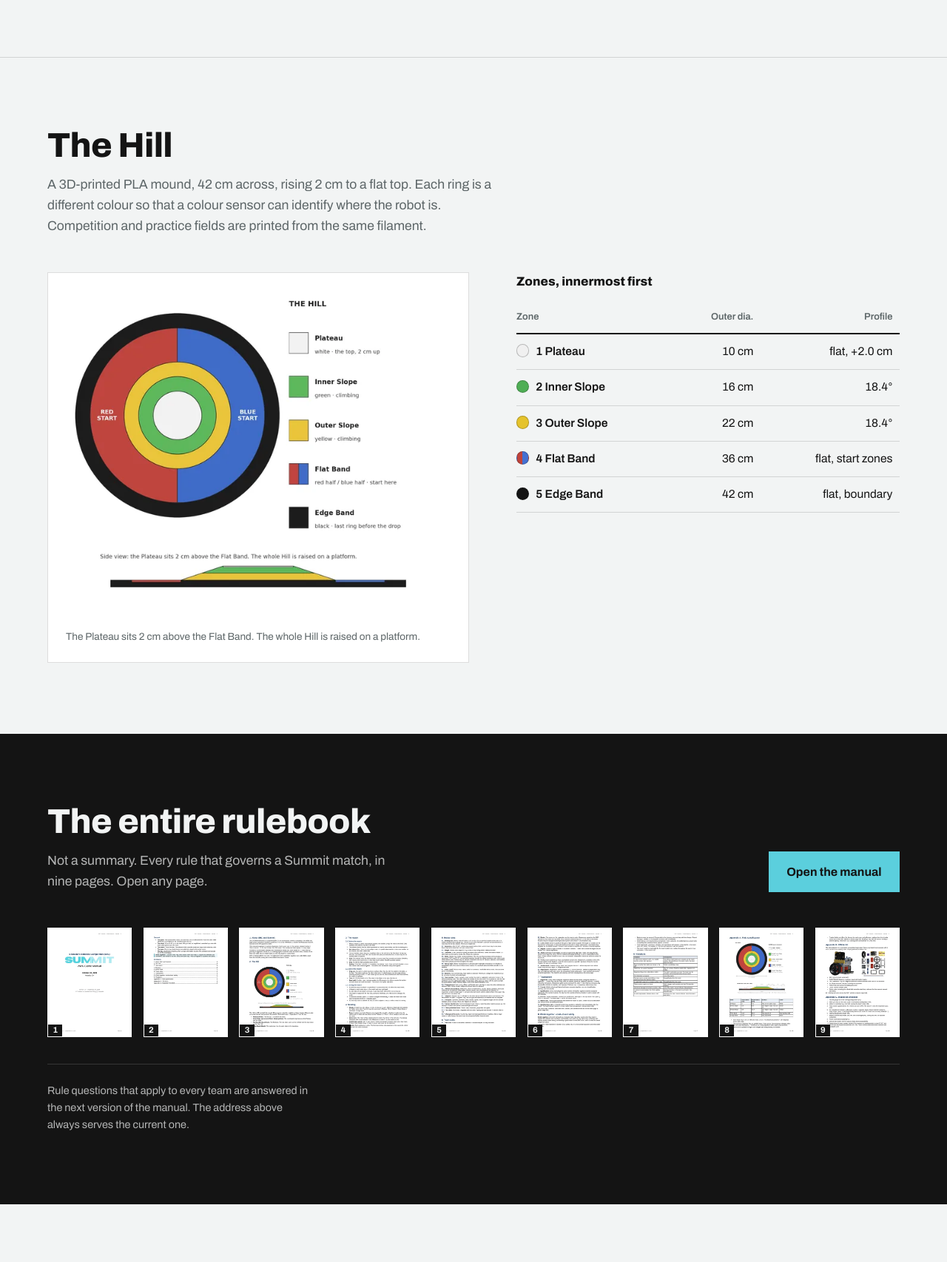
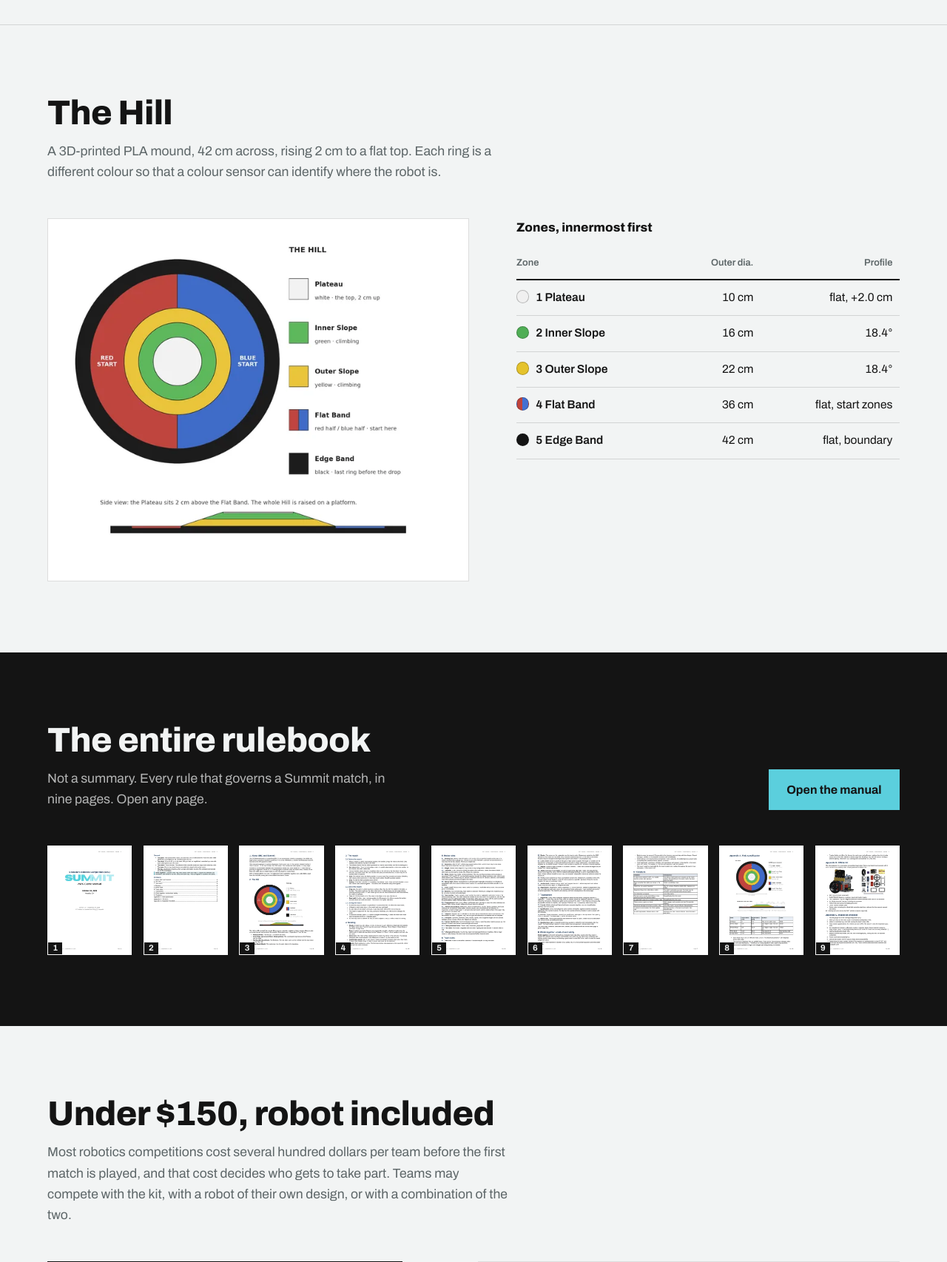
Before and after one commit to Krishlin/RoboticsCompWebsite, a Flask app: page / in a window 1280 px wide. Shown: the part 1400-3106 px from the top of the page at 74% size. Run offline with Flask 3, Linux system fonts and the light colour scheme.

Commit message:
removed random descriptions

```diff
--- a/app/routes.py
+++ b/app/routes.py
@@ -63,48 +63,33 @@ ROUTE_INDEX = [
 # live here with the rest of the page's copy rather than in the build tool.
 # A slug with no rendered images is skipped, so the gallery shrinks rather
 # than breaking if a view is dropped from the renders.
+#
+# The caption is optional and most views do not have one. A photograph of a
+# robot does not need a paragraph telling you it is a robot; the ones here
+# are the facts the picture cannot show you on its own.
 BOT_VIEWS = [
-    {
-        "slug": "three-quarter-left",
-        "label": "Three-quarter",
-        "caption": "The micro:bit pushes into the edge connector on the Wukong "
-                   "board, which has the battery built in.",
-    },
+    {"slug": "three-quarter-left", "label": "Three-quarter"},
     {
         "slug": "front",
         "label": "Front",
-        "caption": "The two barrels are the ultrasonic sensor. Pinging off the "
-                   "other robot is how this one finds something to push.",
+        "caption": "The two barrels are the ultrasonic sensor.",
     },
     {
         "slug": "three-quarter-right",
         "label": "Three-quarter, right",
-        "caption": "Nothing is glued or soldered. Every part comes off with a "
-                   "small screwdriver and goes back on somewhere else.",
+        "caption": "Nothing is glued or soldered.",
     },
     {
         "slug": "left",
         "label": "Left side",
-        "caption": "One continuous-rotation motor per wheel. Drive them in "
-                   "opposite directions and the robot turns on the spot.",
+        "caption": "Drive the two wheels opposite ways and it turns on the spot.",
     },
-    {
-        "slug": "right",
-        "label": "Right side",
-        "caption": "The wheels are the widest thing on the robot, which is what "
-                   "keeps it on the Hill when it is being pushed.",
-    },
-    {
-        "slug": "above-tilted",
-        "label": "From above, tilted",
-        "caption": "The sensor plate overhangs the front of the chassis, so "
-                   "what it reads is the ground the robot is about to reach.",
-    },
+    {"slug": "right", "label": "Right side"},
+    {"slug": "above-tilted", "label": "From above, tilted"},
     {
         "slug": "above",
         "label": "From above",
-        "caption": "Everything has to start inside a 10 cm square. After the "
-                   "start signal it may expand as far as you like.",
+        "caption": "Everything starts inside a 10 cm square.",
     },
 ]
 
--- a/app/static/landing.css
+++ b/app/static/landing.css
@@ -221,6 +221,14 @@ a {
     font-size: 0.95rem;
 }
 
+/* The confirmation page's bar carries no section links, so nothing else is
+   pushing its one button to the right. */
+.nav-back {
+    margin-left: auto;
+    padding: 0.62rem 1.15rem;
+    font-size: 0.95rem;
+}
+
 /* The short label is for the phone bar, where the long one does not fit
    beside a menu button. Both are hidden from assistive tech; see the
    template. */
@@ -373,17 +381,6 @@ a {
     margin-bottom: 1.5rem;
 }
 
-.hero-meta {
-    font-size: 0.95rem;
-    color: rgba(242, 244, 244, 0.6);
-    margin: 0;
-}
-
-.hero-meta strong {
-    color: var(--paper);
-    font-weight: 600;
-}
-
 /* ---------------------------------------------------------------
    The interactive Hill. Drawn from the field spec: 42 / 36 / 22 / 16 /
    10 cm diameters, 2 cm of rise. Drag the robot and the readout tells
@@ -551,12 +548,6 @@ a {
     background: #fff;
     padding: 1.5rem;
     border: var(--rule);
-}
-
-.spec-figure figcaption {
-    margin-top: 1rem;
-    font-size: 0.85rem;
-    color: var(--ink-soft);
 }
 
 .zones {
@@ -787,12 +778,6 @@ a {
     margin: 1.5rem 0 0;
 }
 
-.kit-parts figcaption {
-    margin-top: 0.6rem;
-    font-size: 0.85rem;
-    color: var(--ink-soft);
-}
-
 /* The rail's labels name each view for assistive tech; on screen the
    thumbnail is the label. */
 .bot-thumb span {
@@ -1373,21 +1358,6 @@ a {
     padding-top: 1.5rem;
 }
 
-.manual-foot {
-    display: flex;
-    flex-wrap: wrap;
-    align-items: center;
-    gap: 1rem 1.5rem;
-    margin-top: clamp(1.5rem, 3vw, 2.25rem);
-    padding-top: 1.5rem;
-    border-top: var(--rule-dark);
-}
-
-.manual-foot .note {
-    margin: 0;
-    max-width: 44ch;
-}
-
 @media (max-width: 1000px) {
     .manual-sheet {
         grid-template-columns: repeat(5, minmax(0, 1fr));
@@ -1530,12 +1500,6 @@ a {
     white-space: nowrap;
 }
 
-.pay-caption {
-    margin: 0.7rem 0 0;
-    font-size: 0.8rem;
-    color: var(--ink-soft);
-}
-
 /* --- Summary --- */
 
 .confirm-grid {
--- a/app/templates/landing.html
+++ b/app/templates/landing.html
@@ -106,10 +106,6 @@
                     <a class="btn btn-primary" href="{{ url_for('registration.signup') }}">Register a team</a>
                     <a class="btn btn-ghost" href="{{ url_for('main.manual') }}">Read the game manual</a>
                 </div>
-                <p class="hero-meta">
-                    Next event <strong>Saturday, October 24, 2026</strong> at Arcadia High School, Arcadia, CA.
-                    Registration is open.
-                </p>
             </div>
 
             <figure class="hill-figure">
@@ -149,11 +145,10 @@
                             The sensor reads blue. Ground level, and where the blue robot starts.
                         </div>
                     </div>
-                    <p class="hill-hint">
-                        Drag the robot, or focus it and use the arrow keys. Each ring is a
-                        different colour so a colour sensor can tell the robot how high it is.
-                        That is the whole game.
-                    </p>
+                    {# An affordance, not an explanation: a drag target has to
+                       say it is one. What the colours are for is the next
+                       section's job. #}
+                    <p class="hill-hint">Drag the robot, or press the arrow keys.</p>
                 </figcaption>
             </figure>
         </div>
@@ -210,7 +205,6 @@
             <p class="lede">
                 A 3D-printed PLA mound, 42 cm across, rising 2 cm to a flat top. Each ring is a
                 different colour so that a colour sensor can identify where the robot is.
-                Competition and practice fields are printed from the same filament.
             </p>
         </div>
 
@@ -219,9 +213,6 @@
                 {{ art_img(art, 'summit_hill_named.png',
                            'The Hill, top and side view, with the five zones named',
                            '(max-width: 880px) 84vw, min(48vw, 620px)') }}
-                <figcaption>
-                    The Plateau sits 2 cm above the Flat Band. The whole Hill is raised on a platform.
-                </figcaption>
             </figure>
 
             <table class="zones">
@@ -303,17 +294,9 @@
             </div>
         {% else %}
             <p class="manual-fallback note">
-                <a href="{{ url_for('main.manual') }}">Open the game manual (PDF)</a> — the version
-                that governs the October 24 event.
+                <a href="{{ url_for('main.manual') }}">Open the game manual (PDF)</a>
             </p>
         {% endif %}
-
-        <div class="manual-foot">
-            <p class="note">
-                Rule questions that apply to every team are answered in the next version of the
-                manual. The address above always serves the current one.
-            </p>
-        </div>
     </section>
 
     <!-- Cost -->
@@ -369,7 +352,7 @@
                                          decoding="async"
                                          {% if lead %}fetchpriority="high"{% endif %}>
                                     <p class="bot-caption">
-                                        <b>{{ view.label }}.</b> {{ view.caption }}
+                                        <b>{{ view.label }}.</b>{% if view.caption %} {{ view.caption }}{% endif %}
                                     </p>
                                 </div>
                             {% endfor %}
@@ -405,7 +388,6 @@
                     {{ art_img(art, 'kit_parts.png',
                                'The parts included in the kit, laid out',
                                '(max-width: 880px) 84vw, min(42vw, 480px)') }}
-                    <figcaption>Everything in the box, before you build anything.</figcaption>
                 </figure>
             </div>
         </div>
```
Also changed, not shown: app/registration/templates/registration/confirmation.html (+6 -7 lines).
